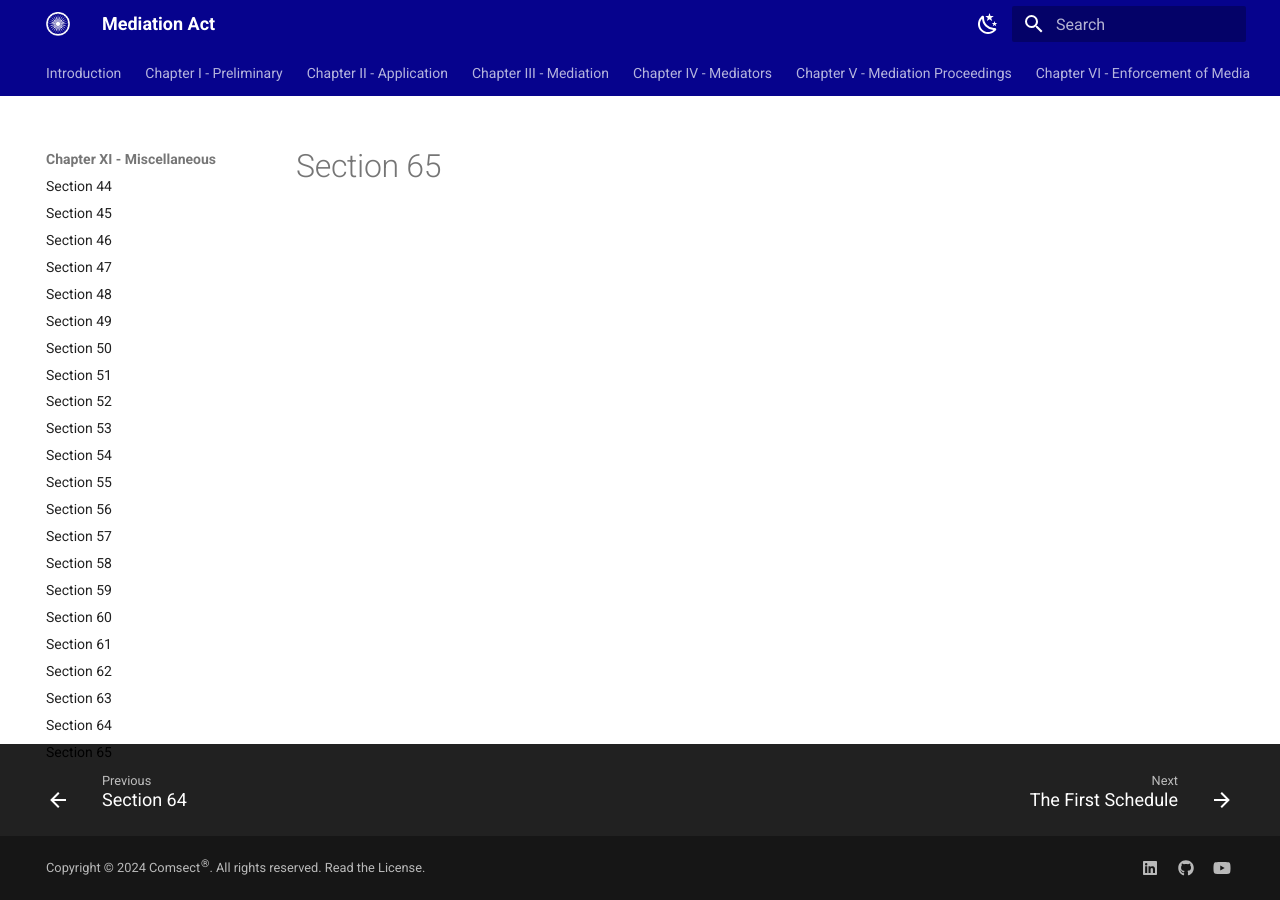
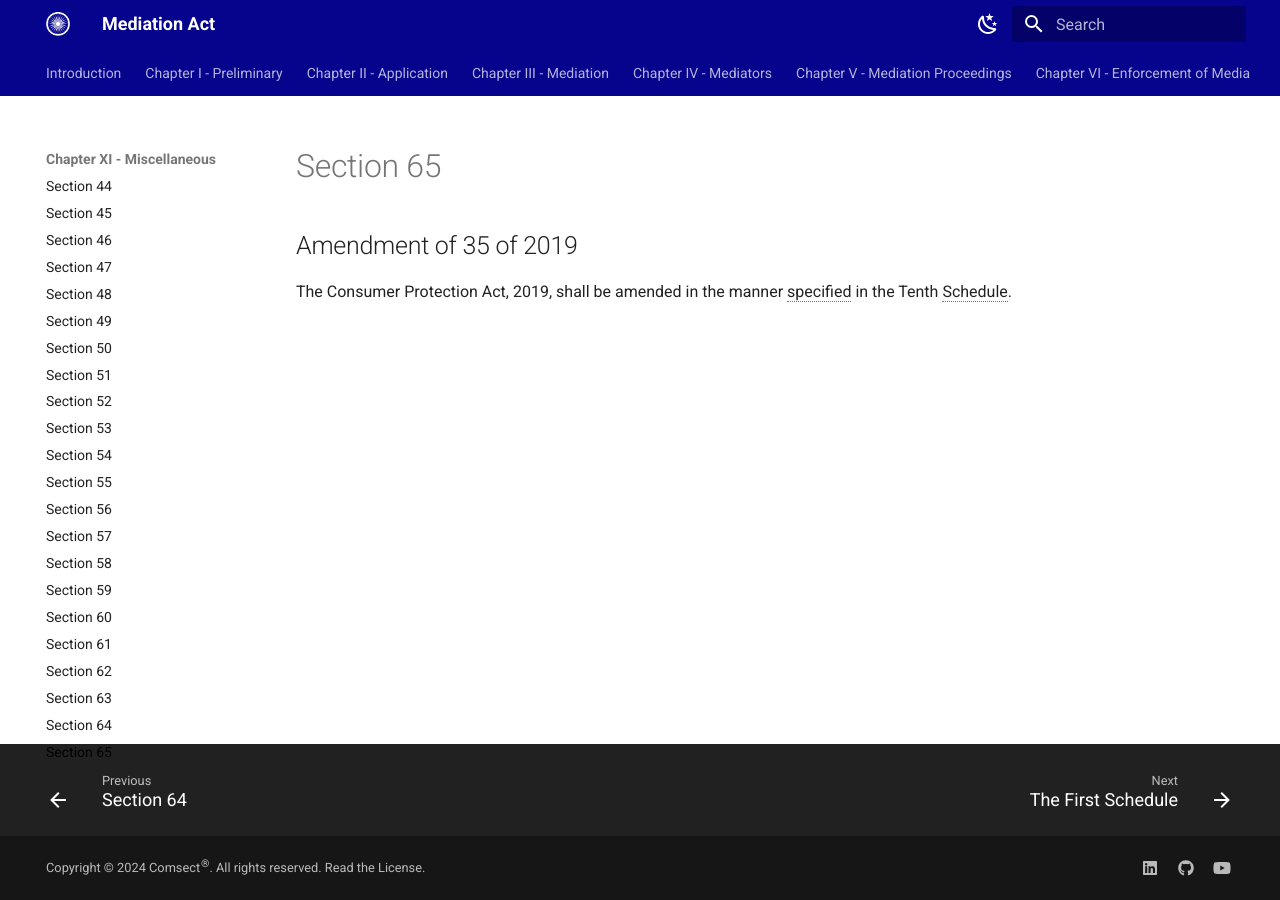
Before and after one commit to comsect/mediation-act, an MkDocs documentation site: the page built from docs/en/65.md, in a window 1280 px wide. Built offline with MkDocs 1.6.1 and Material for MkDocs 9.7.7, drawn with Linux system fonts in a browser that asks for light colours.

Commit message:
add section-sixty-five

```diff
--- a/docs/en/65.md
+++ b/docs/en/65.md
@@ -3,3 +3,8 @@ hide:
     - toc
 description: Amendment of 35 of 2019
 ---
+
+
+## Amendment of 35 of 2019
+
+The Consumer Protection Act, 2019, shall be amended in the manner specified in the Tenth Schedule.
```
